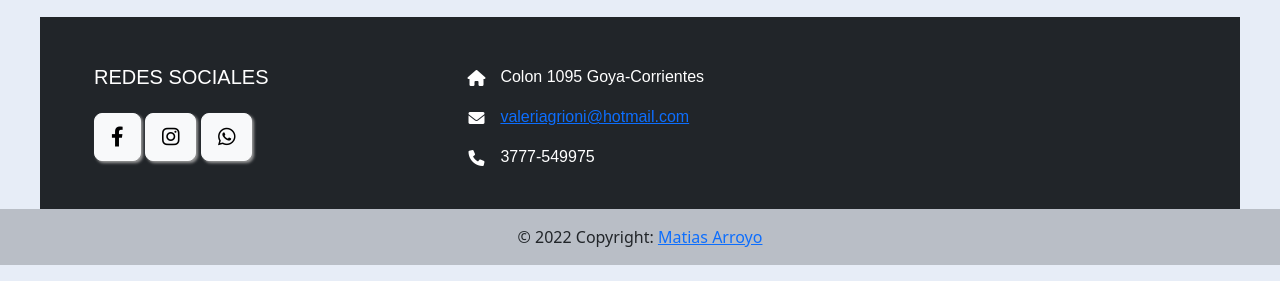
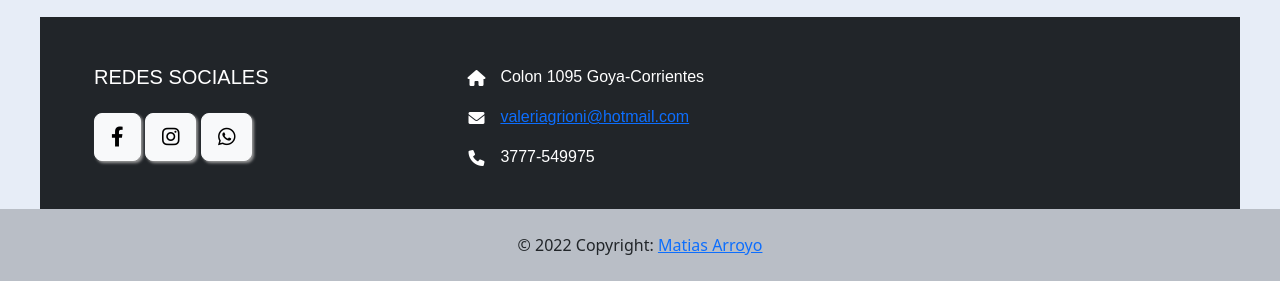
Before and after one commit to matiasarroyo1978/coderhouse-Sass, a website: page pages/contacto.html in a window 1280 px wide. Shown: the part 614-895 px from the top of the page. Drawn offline with nearby package versions, Linux system fonts and the light colour scheme; a web font is replaced by a local one.

Commit message:
entrega final

```diff
--- a/pages/contacto.html
+++ b/pages/contacto.html
@@ -101,7 +101,7 @@
         </div>
       </div>
   </footer>
-  <div class="text-center p-3" style="background-color: rgba(0, 0, 0, 0.2);">
+  <div class="text-center p-4" style="background-color: rgba(0, 0, 0, 0.2);">
     © 2022 Copyright:
     <a class="text-blue" href="https://api.whatsapp.com/send?phone=543777516220" target="_blank"> Matias Arroyo </a>
   </div>
```
Also changed, not shown: index.html (+1 -1 lines), pages/corporales.html (+1 -1 lines), pages/faciales.html (+1 -1 lines), pages/nosotros.html (+1 -1 lines), pages/tratamientos.html (+1 -1 lines).
